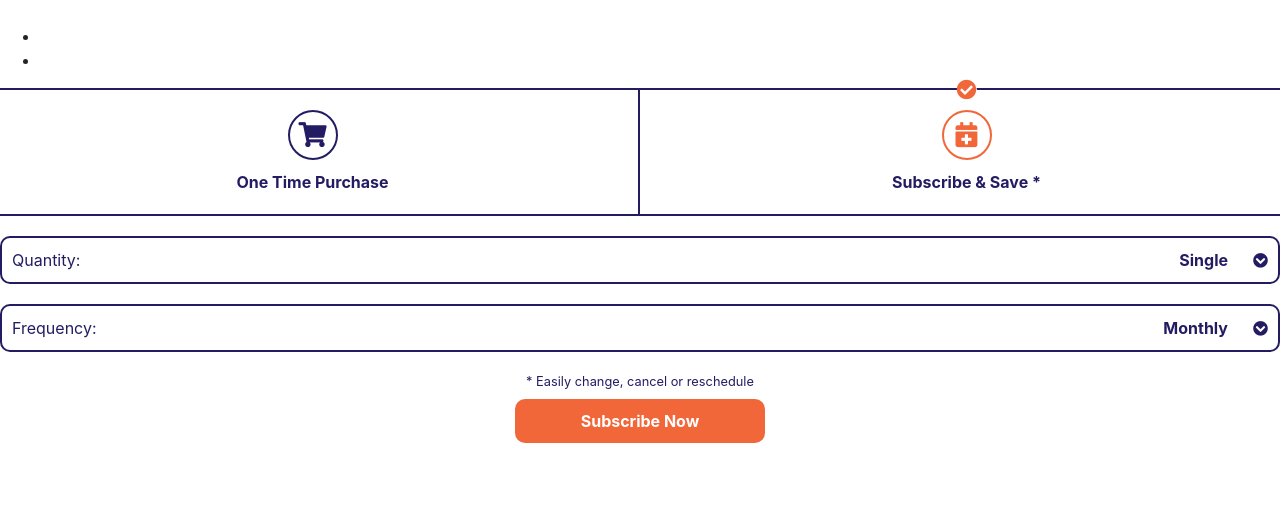
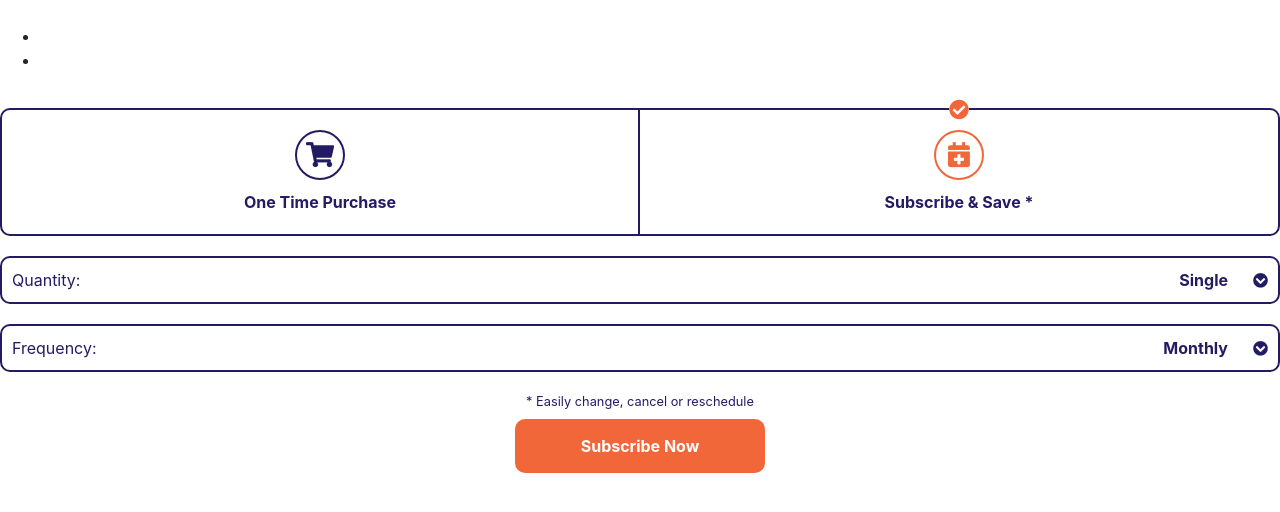
Before and after one commit to hiprez/felixandfetch-RF, a React (Create React App) app: page / in a window 1280 px wide. Shown: the top 512 px of the page. Built offline with nearby package versions, Linux system fonts and the light colour scheme; no server answers.

Commit message:
bootstrap

```diff
--- a/src/components/Type.js
+++ b/src/components/Type.js
@@ -8,9 +8,8 @@ class Type extends Component {
   render() {
     return (
       <div className="Type">
-        <div className="row">
         <div
-            className={ 'col-6 ' + ( this.props.type === 'one' ? 'active' : '' ) }
+          className={ this.props.type === 'one' ? 'active' : '' }
           onClick={ ( e ) => { this.onClick( 'one' ); } }>
           <i class="fas fa-check-circle"></i>
           <div>
@@ -21,7 +20,7 @@ class Type extends Component {
           </div>
         </div>
         <div
-            className={ 'col-6 ' + ( this.props.type === 'sub' ? 'active' : '' ) }
+          className={ this.props.type === 'sub' ? 'active' : '' }
           onClick={ ( e ) => { this.onClick( 'sub' ); } }>
           <i class="fas fa-check-circle"></i>
           <div>
@@ -29,7 +28,6 @@ class Type extends Component {
               <i className="fas fa-calendar-plus"></i>
             </div>
             <div>Subscribe & Save *</div>
-            </div>
           </div>
         </div>
       </div>
--- a/src/styles/_main.scss
+++ b/src/styles/_main.scss
@@ -1,36 +1,22 @@
 .App {
+  padding: 20px 0 50px 0;
   color: $secondary-color;
+  font-size: 16px;
 
   *, ::after, ::before {
     box-sizing: border-box;
   }
 
-  .row {
-    display: flex;
-    -ms-flex-wrap: wrap;
-    flex-wrap: wrap;
-    margin-right: -15px;
-    margin-left: -15px;
-  }
-
-  .col-6 {
-    position: relative;
-    -ms-flex: 0 0 50%;
-    flex: 0 0 50%;
-    width: 100%;
-    max-width: 50%;
-    padding-right: 15px;
-    padding-left: 15px;
-  }
-
   .Type {
     margin-bottom: 20px;
-
-    .row {
     border: 2px solid $secondary-color;
     border-radius: 10px;
 
-      .col-6 {
+    > div {
+      position: relative;
+      display: inline-block;
+      width: 50%;
+
       &:first-of-type {
         border-right: 2px solid $secondary-color;
       }
@@ -89,7 +75,6 @@
       }
     }
   }
-  }
 
   .Quantity,
   .Frequency {
@@ -141,14 +126,14 @@
     text-align: center;
 
     label {
-      font-size: .8rem;
+      font-size: .8em;
     }
 
     .submit-button {
       width: 100%;
       max-width: 250px;
       margin: 0 auto;
-      padding: 10px;
+      padding: 15px;
       color: #fff;
       text-align: center;
       font-weight: bold;
```
Lines whose indentation alone changed are shown as unchanged.
